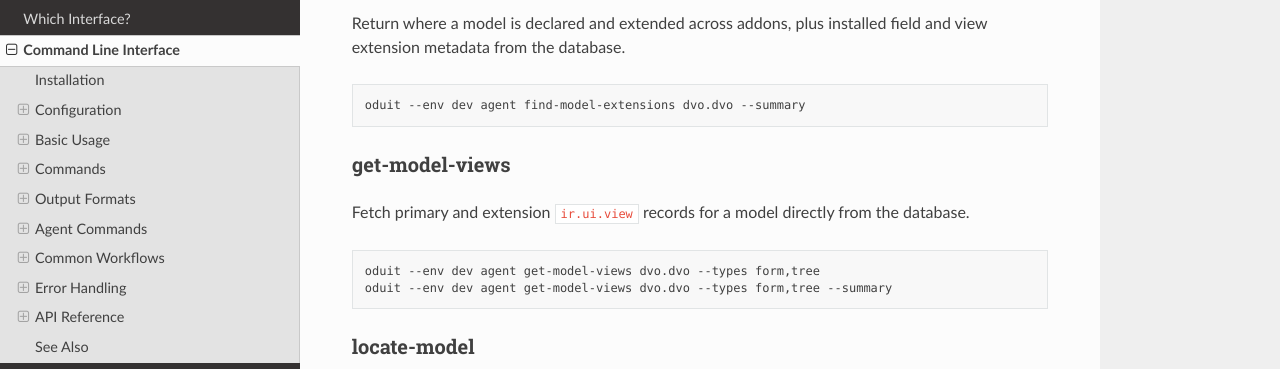
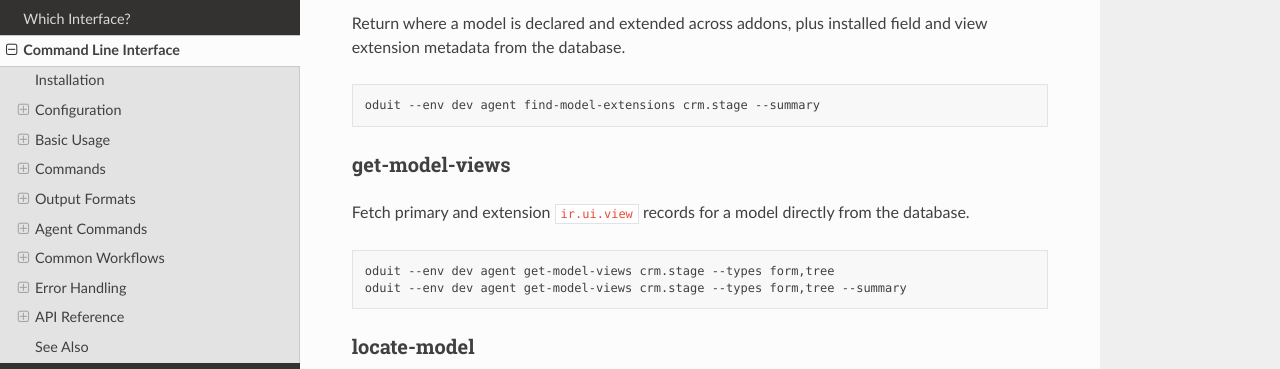
Before and after one commit to oduit/oduit, a Sphinx documentation site: the page built from docs/cli.rst, in a window 1280 px wide and 900 px high, scrolled down 19152 px. Shown: the part 162-531 px from the top of the window. Built offline with Sphinx 7.4.7 and the Read the Docs theme 3.1.0, drawn with Linux system fonts in a browser that asks for light colours; pages that are not in the unit, such as notebooks, are missing from menus; the version number could not be read and is left out.

Commit message:
doc: use common odoo model

```diff
--- a/docs/cli.rst
+++ b/docs/cli.rst
@@ -910,7 +910,7 @@ field and view extension metadata from the database.
 
 .. code-block:: bash
 
-   oduit --env dev agent find-model-extensions dvo.dvo --summary
+   oduit --env dev agent find-model-extensions crm.stage --summary
 
 get-model-views
 ^^^^^^^^^^^^^^^
@@ -920,8 +920,8 @@ the database.
 
 .. code-block:: bash
 
-   oduit --env dev agent get-model-views dvo.dvo --types form,tree
-   oduit --env dev agent get-model-views dvo.dvo --types form,tree --summary
+   oduit --env dev agent get-model-views crm.stage --types form,tree
+   oduit --env dev agent get-model-views crm.stage --types form,tree --summary
 
 locate-model
 ^^^^^^^^^^^^
```
Also changed, not shown: README.md (+3 -3 lines).
